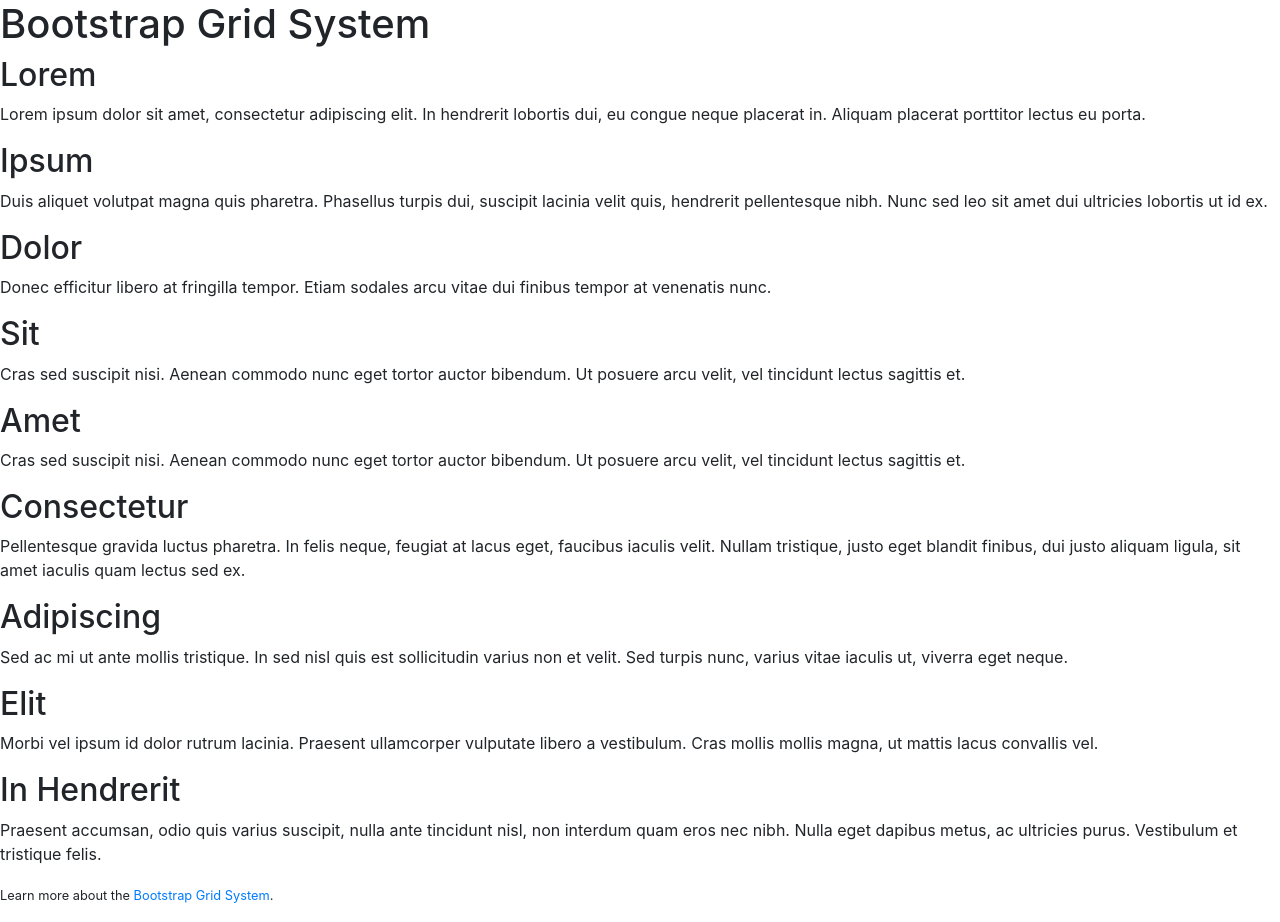
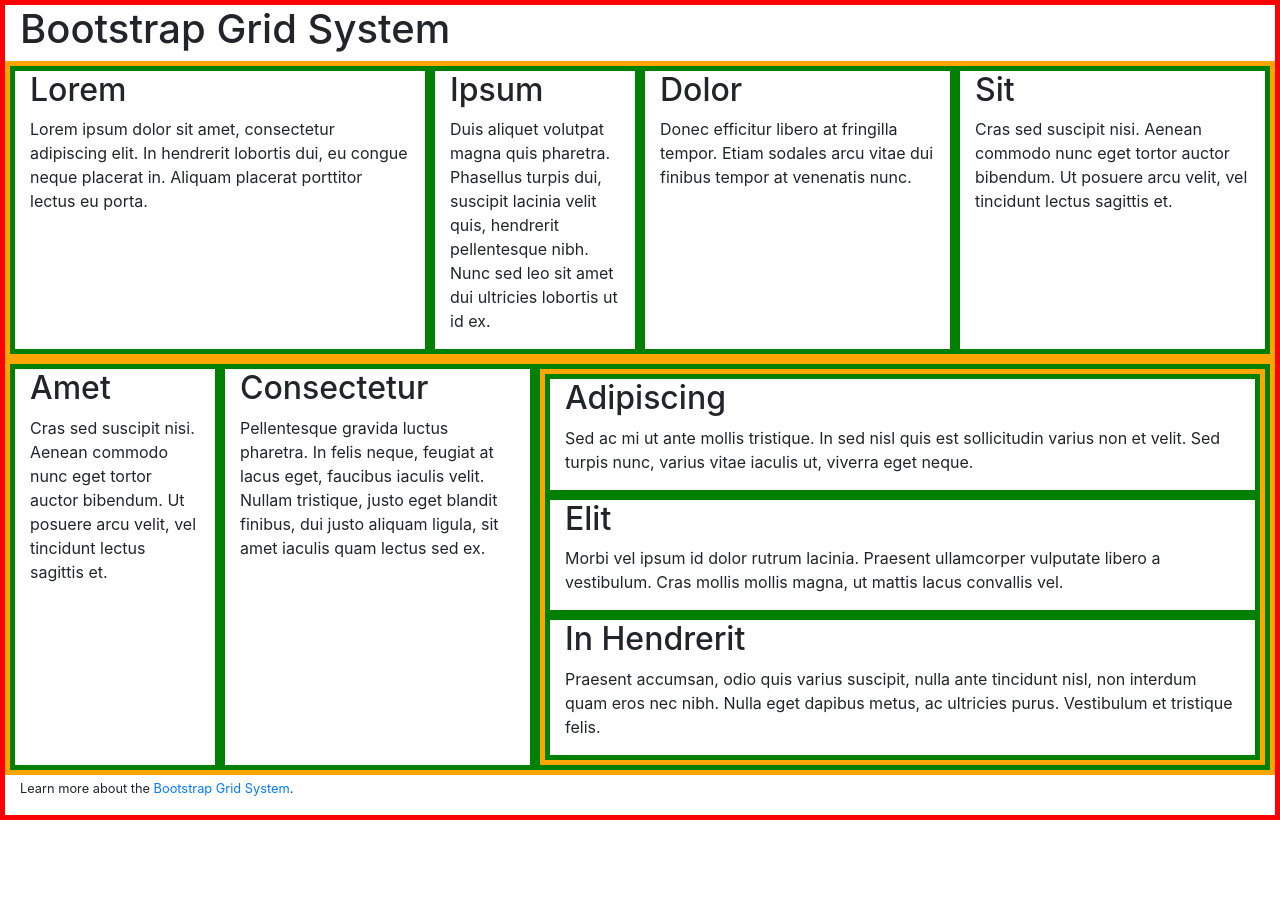
Before and after one commit to Dimitri04/comp2081-module-2-bootstrap, a plain HTML site: page index.html in a window 1280 px wide. After the commit the page ends 820 px from the top, so only its background shows below. Drawn offline with nearby package versions, Linux system fonts and the light colour scheme.

Commit message:
Module Complete

```diff
--- a/index.html
+++ b/index.html
@@ -6,21 +6,32 @@
         <!-- STEP 2: Add the responsive viewport meta tag -->
         <meta name="viewport" content="width=device-width, initial-scale=1, shrink-to-fit=no">
 		<!-- STEP 3: Add a suitable title -->
-		<title>Module Two | Bootstrap</title>
+		<title>Module Two | Bootstrap Grid</title>
         <!-- STEP 4: Link to the Bootstrap CSS -->
         <link rel="stylesheet" href="css/bootstrap.css">
 		<style>
 			/* STEP 9: Add diagnostic styles to visualize grid - remove when your layout is complete */
+            div[class^="container"] {
+                border: 5px solid red;
+            }
+            .row {
+            border: 5px solid orange;
+            }
 
+            div[class^="col"] {
+                border: 5px solid green;
+            }
 		</style>
 	</head>
 	<body>
         <!-- STEP 8: Build a fluid or a fixed-width container for proper alignment and padding of content (.container or .container-fluid)-->
+        <div class="container-fluid">
 
 			<!-- STEP 6: Build out your basic page-level containers, HEADER, MAIN, FOOTER -->
-
+            <header>
 			<!-- STEP 7: It is recommended that your H1 be placed in the HEADER, for proper document outline -->
                 <h1>Bootstrap Grid System</h1>
+            </header>
 
 			<!-- STEP 10: Build a row element using a <div class="row"> around the first 4 paragraphs and headings in the <main> -->
 			<!-- STEP 11: Build out your columns with a <div class="col">, noticing they will all be equal in width -->
@@ -28,40 +39,62 @@
 			<!-- STEP 13: Remove all numbers from the .col classes, and try targetting device widths (.col-sm, .col-md, .col-lg, .col-xl) -->
 			<!-- STEP 14: Combine device widths and column width settings (col-md-*) -->
             <!-- STEP 15: Set different column widths for each of the device widths (col-sm-4 col-md-3 col-lg-5 col-xl-6, for example) -->
+            <main>
+                <div class="row">
+                    <div class="col-sm-12 col-md-6 col-lg-4">
                         <h2>Lorem</h2>
                         <p>Lorem ipsum dolor sit amet, consectetur adipiscing elit. In hendrerit lobortis dui, eu congue neque placerat in. Aliquam placerat porttitor lectus eu porta.</p>
-
+                    </div>
+                    <div class="col-sm-12 col-md-6 col-lg-2">
                         <h2>Ipsum</h2>
                         <p>Duis aliquet volutpat magna quis pharetra. Phasellus turpis dui, suscipit lacinia velit quis, hendrerit pellentesque nibh. Nunc sed leo sit amet dui ultricies lobortis ut id ex.</p>
-
+                    </div>
+                    <div class="col-sm-12 col-md-6 col-lg-3">
                         <h2>Dolor</h2>
                         <p>Donec efficitur libero at fringilla tempor. Etiam sodales arcu vitae dui finibus tempor at venenatis nunc.</p>
-
+                    </div>
+                    <div class="col-sm-12 col-md-6 col-lg-3">
                         <h2>Sit</h2>
                         <p>Cras sed suscipit nisi. Aenean commodo nunc eget tortor auctor bibendum. Ut posuere arcu velit, vel tincidunt lectus sagittis et.</p>
+                    </div>
+                </div><!-- .row -->
 
 		        <!-- STEP 16: Build a second row element to capture the rest of the content inside the <main> -->
-
+                <div class="row">
+                    <div class="col-2">
                         <h2>Amet</h2>
                         <p>Cras sed suscipit nisi. Aenean commodo nunc eget tortor auctor bibendum. Ut posuere arcu velit, vel tincidunt lectus sagittis et.</p>
-
+                    </div>
+                    <div class="col-3">
                         <h2>Consectetur</h2>
                         <p>Pellentesque gravida luctus pharetra. In felis neque, feugiat at lacus eget, faucibus iaculis velit. Nullam tristique, justo eget blandit finibus, dui justo aliquam ligula, sit amet iaculis quam lectus sed ex.</p>
-
+                    </div>
                         <!-- STEP 17: Add 3 columns, with 2, 3, and 7 as the spans - the last column will contain the last 3 headings and paragraphs -->
                         <!-- STEP 18: Create 3 rows inside the last column, each with one column -->
-
+                    <div class="col-7">
+                        <div class="row">
+                            <div class="col-12">
                                 <h2>Adipiscing</h2>
                                 <p>Sed ac mi ut ante mollis tristique. In sed nisl quis est sollicitudin varius non et velit. Sed turpis nunc, varius vitae iaculis ut, viverra eget neque.</p>
-
+                            </div>
+                            <div class="col-12">
                                 <h2>Elit</h2>
                                 <p>Morbi vel ipsum id dolor rutrum lacinia. Praesent ullamcorper vulputate libero a vestibulum. Cras mollis mollis magna, ut mattis lacus convallis vel.</p>
-
+                            </div>
+                            <div class="col-12">
                                 <h2>In Hendrerit</h2>
                                 <p>Praesent accumsan, odio quis varius suscipit, nulla ante tincidunt nisl, non interdum quam eros nec nibh. Nulla eget dapibus metus, ac ultricies purus. Vestibulum et tristique felis.</p>
-				<p><small>Learn more about the <a href="http://getbootstrap.com/css/#grid" title="View the Bootstrap documentation for the Grid">Bootstrap Grid System</a>.</small>
-
+                            </div>
+                        </div>
+                    </div> <!--div-->
+                </div>
+            </main>
+            <footer>
+                <p><small>Learn more about the <a href="http://getbootstrap.com/css/#grid" title="View the Bootstrap documentation for the Grid">Bootstrap Grid System</a>.</small></p>
+            </footer>
+        </div> <!-- .container -->
         <!-- STEP 5: Add all the supporting JavaScript libraries -->
+        <script src="https://code.jquery.com/jquery-3.3.1.slim.min.js" integrity="sha384-q8i/X+965DzO0rT7abK41JStQIAqVgRVzpbzo5smXKp4YfRvH+8abtTE1Pi6jizo" crossorigin="anonymous"></script>
         <script src="js/bootstrap.js"></script>
 		<!-- STEP 19: Validate your code http://validator.w3.org/ -->
 		<!-- STEP 20: Imagine the endless layout possibilities! -->
```
Lines whose indentation alone changed are shown as unchanged.
